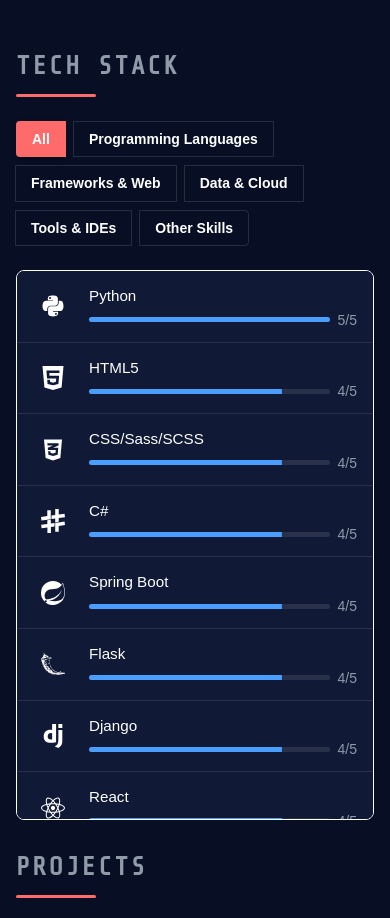
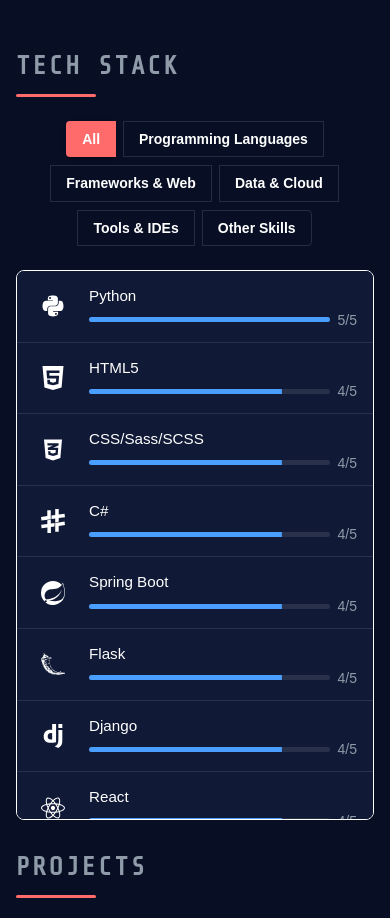
Before and after one commit to SebastianChristoph/portfolio, a React (Vite) app: page / in a window 390 px wide. Shown: the part 1360-2278 px from the top of the page. Built offline with nearby package versions, Linux system fonts and the light colour scheme.

Commit message:
TechStack mobile design

```diff
--- a/src/components/TechStack.tsx
+++ b/src/components/TechStack.tsx
@@ -84,7 +84,7 @@
           mb: 3,
           display: 'flex',
           flexWrap: 'wrap',
-          justifyContent: 'start',
+          justifyContent: { xs: 'center', md: 'start' },
           gap: 1,
           '& .MuiButton-root': {
             borderColor: 'divider',
```
